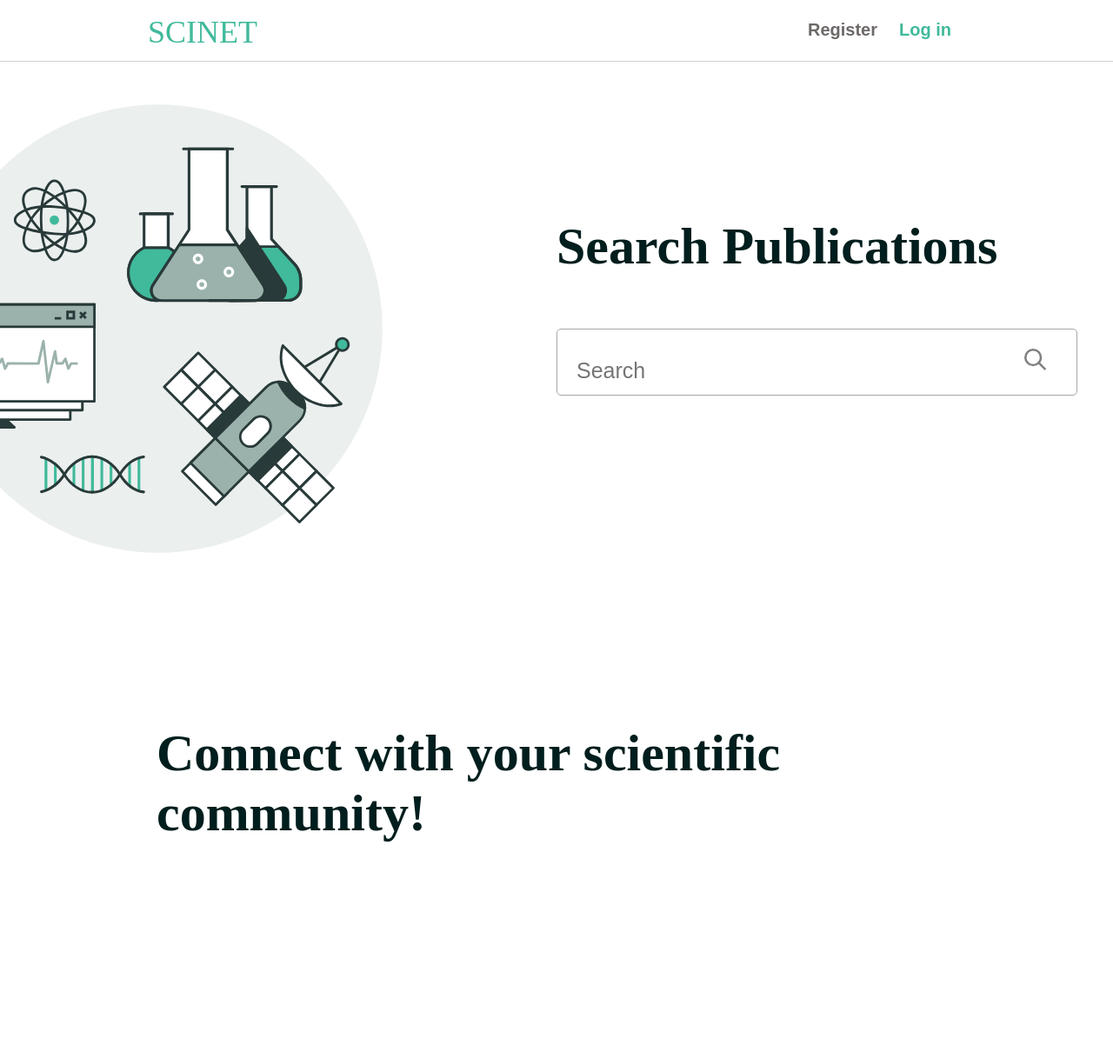
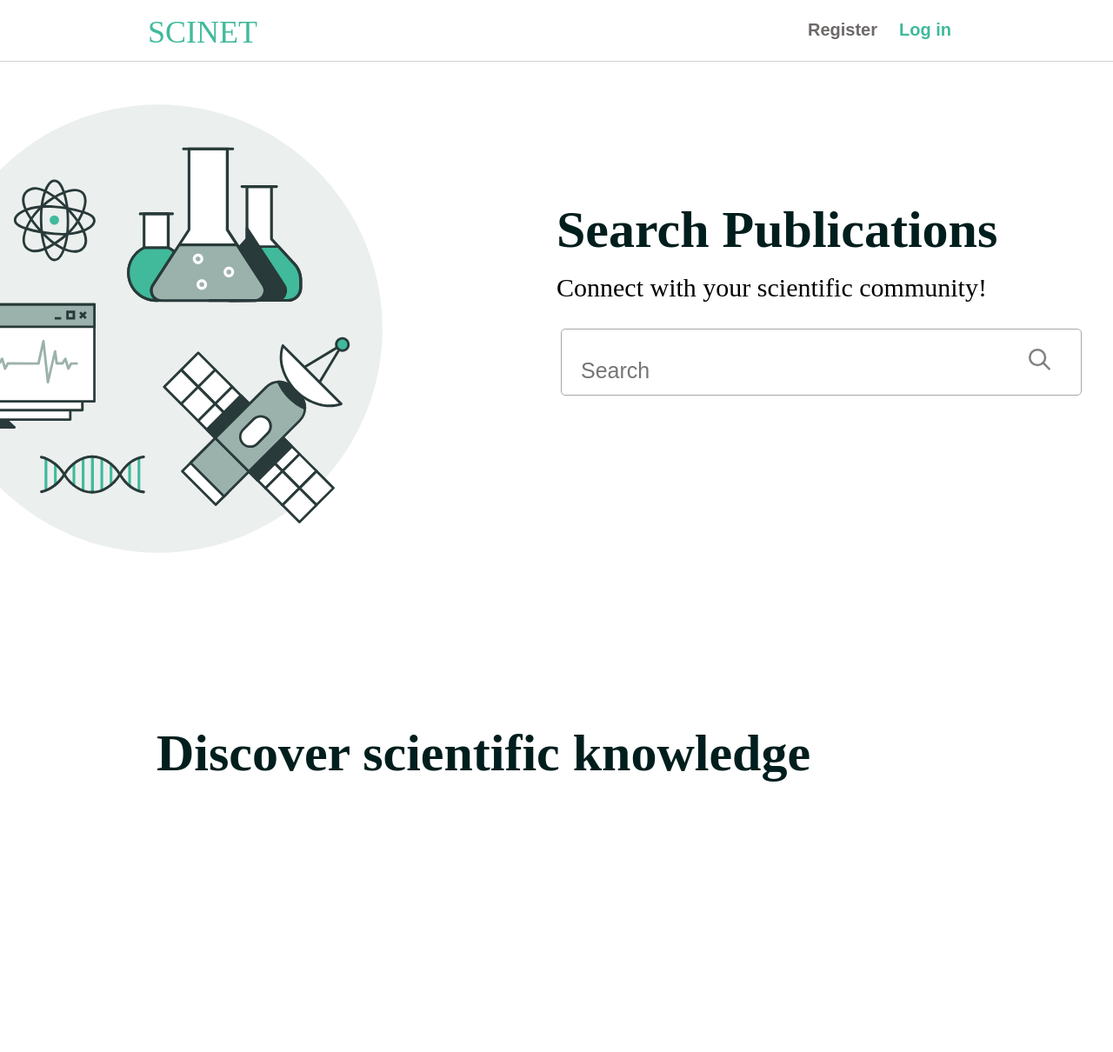
Before and after one commit to rcsrn/scinet, a Django app: page /scinet/main/ in a window 1280 px wide. Shown: the top 1210 px of the page at 87% size. Run offline with Django 4.2, Linux system fonts and the light colour scheme; data that the repository does not hold is empty.

Commit message:
refactor: new phrase added

```diff
--- a/scinet_app/static/index.css
+++ b/scinet_app/static/index.css
@@ -116,6 +116,7 @@ body {
     font-weight:bold;
     font-family: Montserrat;
     position: relative;
+    margin-bottom: 15px;
 }
 
 .search-bar-container {
@@ -123,6 +124,7 @@ body {
     padding: 20px 90px 15px 20px;
     border-radius: 5px;
     position: absolute;
+    left: 5px;
 }
 
 .search-bar {
@@ -166,3 +168,10 @@ body {
     left: 180px;
 
 }
+
+.p2 {
+    font-size: 30px;
+    font-family: Montserrat;
+    margin-top: 0px;
+
+}
--- a/scinet_app/templates/index.html
+++ b/scinet_app/templates/index.html
@@ -30,6 +30,7 @@
             <div class="outer-search-phrase-container">
               <div class="search-phrase-container">
                   <p class="search-phrase">Search Publications</p>
+                  <p class="p2">Connect with your scientific community!</p>
               </div>
             </div>
               <div class="outer-search-bar-container">
@@ -51,7 +52,7 @@
         </div>
         <div class="second-section">
           <div class="connect-phrase-container">
-            <p class="connect-phrase">Connect with your scientific community!</p>
+            <p class="connect-phrase">Discover scientific knowledge</p>
           </div>
         </div>
 
```
